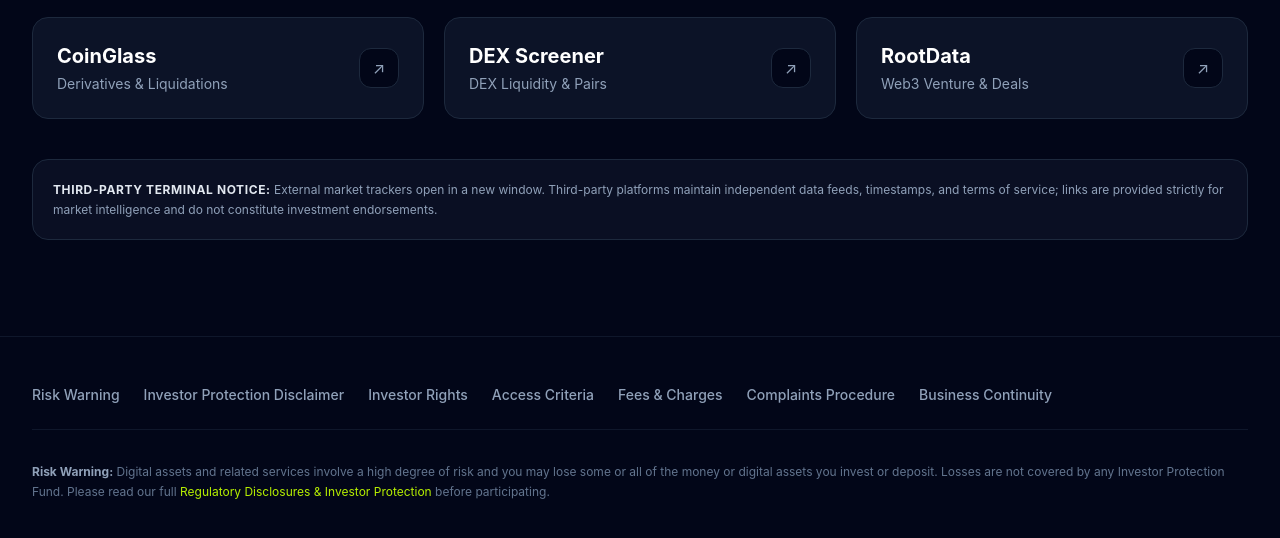
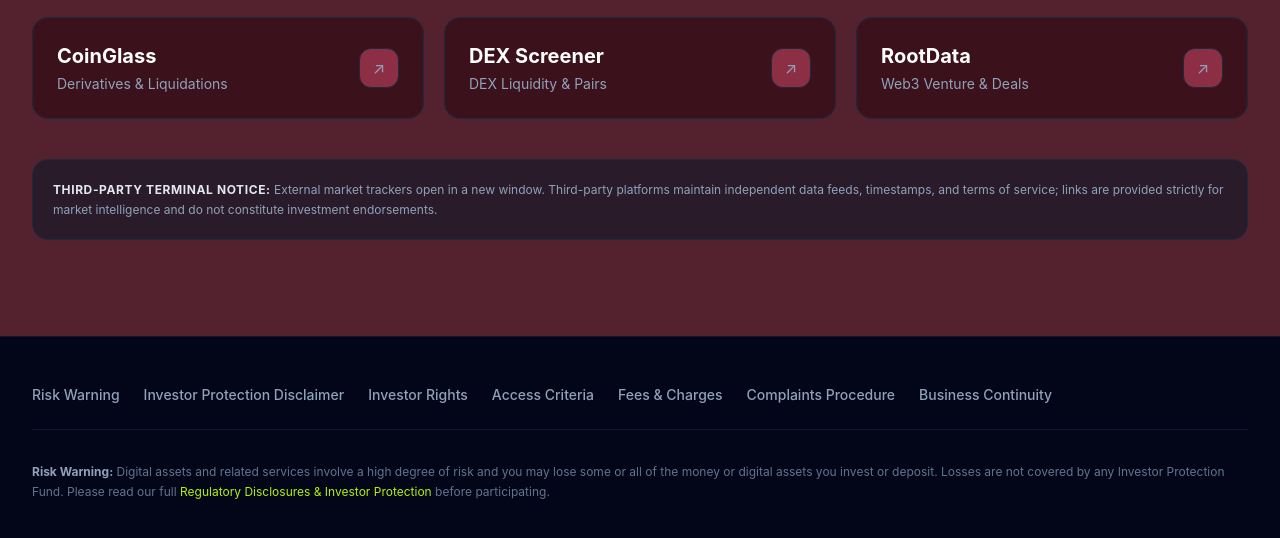
Before and after one commit to jmcjay33-boop/johnbrain, an Astro site: page /mkt-tracker in a window 1280 px wide. Shown: the part 598-1136 px from the top of the page. Built offline with nearby package versions, Linux system fonts and the light colour scheme; Astro itself is replaced by a stand-in of ours.

Commit message:
changed mkt tracker theme to wine

```diff
--- a/src/pages/mkt-tracker.astro
+++ b/src/pages/mkt-tracker.astro
@@ -21,7 +21,7 @@ const trackers = [
 <Layout title="Market Trackers | JohnBrain">
   <Navbar />
 
-  <main class="w-full bg-slate-950 text-white font-sans mt-12">
+  <main class="w-full bg-[#53222e] text-white font-sans mt-12">
     <section class="max-w-7xl mx-auto px-4 sm:px-6 lg:px-8 pt-16 pb-24 space-y-10">
       <!-- Page Header -->
       <div class="border-b border-slate-800 pb-6">
@@ -44,15 +44,18 @@ const trackers = [
             target="_blank"
             rel="noopener noreferrer"
             data-cursor="selectable"
-            class="bg-slate-900/80 border border-slate-800 hover:border-[#B7F000] rounded-2xl p-6 flex items-center justify-between transition-all duration-300 group"
+            class="bg-[#3b121c] border border-slate-800 hover:border-[#B7F000] rounded-2xl p-6 flex items-center justify-between transition-all duration-300 group"
           >
             <div>
-              <h2 class="text-lg sm:text-xl font-bold text-white group-hover:text-[#B7F000] transition-colors">
+              <h2 class="text-lg sm:text-xl font-bold text-white group-hover:text-[#B7F000]
+               transition-colors">
                 {tracker.name}
               </h2>
               <p class="text-xs sm:text-sm text-slate-400 mt-1">{tracker.tag}</p>
             </div>
-            <span class="w-10 h-10 rounded-xl bg-slate-950 border border-slate-800 group-hover:border-[#B7F000]/50 flex items-center justify-center text-slate-400 group-hover:text-[#B7F000] transition-colors shrink-0">
+            <span class="w-10 h-10 rounded-xl bg-[#8c2f45] border border-slate-800
+             group-hover:border-[#B7F000]/50 flex items-center justify-center text-slate-400
+              group-hover:text-[#B7F000] transition-colors shrink-0">
               ↗
             </span>
           </a>
```
